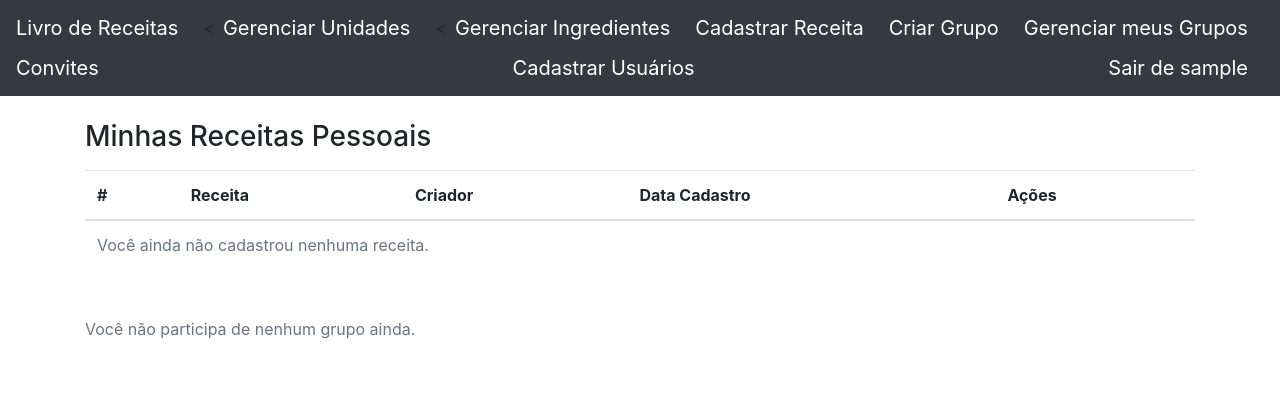
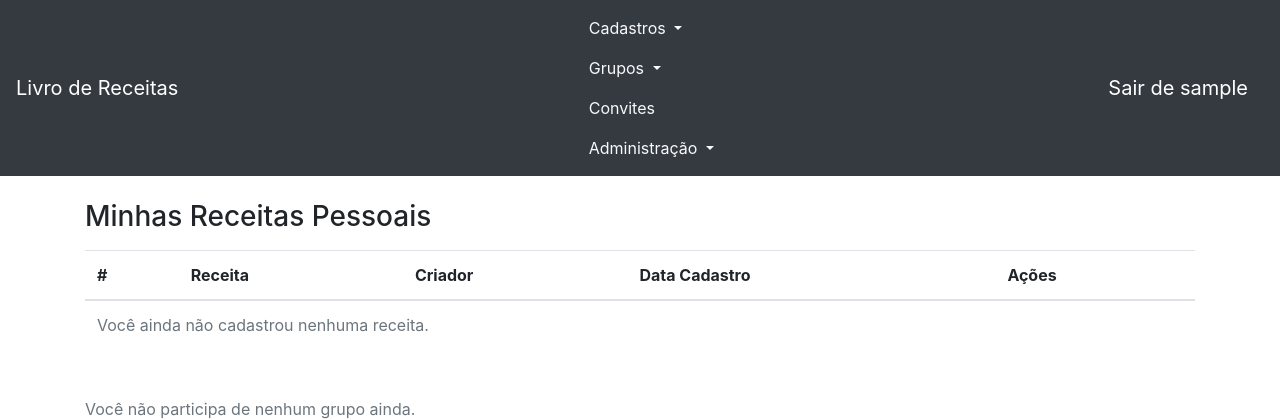
Before and after one commit to augustin1977/Livro_Receitas, a Django app: page /receita/home/ in a window 1280 px wide. Shown: the top 420 px of the page. Run offline with Django 4.2, Linux system fonts and the light colour scheme; the visitor is signed in with stand-in values (Sample User, id 1); data that the repository does not hold is empty.

Commit message:
ajustando menus e permissões de transações

```diff
--- a/receita/views.py
+++ b/receita/views.py
@@ -18,7 +18,7 @@ def cadastrar_receita(request):
         'unidades': unidades
     }
     return render(request, "cadastroReceita.html", context)
-
+@usuario_obrigatorio
 def gerenciar_unidades(request):
     if request.method == 'POST':
         nome = request.POST.get('nome_unidade')
@@ -29,7 +29,7 @@ def gerenciar_unidades(request):
     unidades = Unidade.objects.all().order_by(Lower('unidades'))
     return render(request, 'gerenciar_unidades.html', {'unidades': unidades})
 
-# View de Edição
+@usuario_obrigatorio
 def editar_unidade(request, pk):
     try :
         unidade = Unidade.objects.get(pk=pk)
@@ -50,7 +50,7 @@ def editar_unidade(request, pk):
         'unidade_editando': unidade
     })
 
-# View de Exclusão
+@usuario_obrigatorio
 def excluir_unidade(request, pk):
     try :
         unidade = Unidade.objects.get(pk=pk)
@@ -282,7 +282,7 @@ def editar_receita(request):
         'unidades': unidades,
     }
     return render(request, "editar_receita.html", context)
-
+@usuario_obrigatorio
 def gerenciar_ingredientes(request):
     if request.method == 'POST':
         nome = request.POST.get('nome_ingrediente')
@@ -293,7 +293,7 @@ def gerenciar_ingredientes(request):
     ingredientes = Material.objects.all().order_by(Lower('nome'))
     return render(request, 'gerenciar_ingredientes.html', {'ingredientes': ingredientes})
 
-# View de Edição
+@usuario_obrigatorio
 def editar_ingrediente(request, pk):
     try :
         ingrediente = Material.objects.get(pk=pk)
@@ -314,7 +314,7 @@ def editar_ingrediente(request, pk):
         'ingrediente_editando': ingrediente
     })
 
-# View de Exclusão
+@usuario_obrigatorio
 def excluir_ingrediente(request, pk):
     try :
         ingrediente = Material.objects.get(pk=pk)
--- a/templates/menu_basico.html
+++ b/templates/menu_basico.html
@@ -1,19 +1,47 @@
+<ul class="navbar-nav me-auto mb-2 mb-lg-0">
 
-<<a class="navbar-brand" href="{% url 'gerenciar_unidades' %}">Gerenciar Unidades</a>
-<<a class="navbar-brand" href="{% url 'gerenciar_ingredientes' %}">Gerenciar Ingredientes</a>
-<a class="navbar-brand" href="{% url 'cadastrar_receita' %}">Cadastrar Receita</a>
-<a class="navbar-brand" href="{% url 'cadastrar_grupo' %}">Criar Grupo</a>
-<a class="navbar-brand" href="{% url 'meus_grupos_administrados' %}">Gerenciar meus Grupos</a>
-<a class="navbar-brand" href="{% url 'meus_convites' %}">
+  <li class="nav-item dropdown">
+    <a class="nav-link text-light dropdown-toggle" href="#" id="navbarDropdownCadastros" role="button" data-bs-toggle="dropdown" aria-expanded="false">
+      Cadastros
+    </a>
+    <div class="dropdown-menu dropdown-menu-dark bg-dark" aria-labelledby="navbarDropdownCadastros">
+      <a class="dropdown-item text-light" href="{% url 'cadastrar_receita' %}">Cadastrar Receita</a>
+      <hr class="dropdown-divider border-secondary">
+      <a class="dropdown-item text-light" href="{% url 'gerenciar_ingredientes' %}">Gerenciar Ingredientes</a>
+      <a class="dropdown-item text-light" href="{% url 'gerenciar_unidades' %}">Gerenciar Unidades</a>
+    </div>
+  </li>
+
+  <li class="nav-item dropdown">
+    <a class="nav-link text-light dropdown-toggle" href="#" id="navbarDropdownGrupos" role="button" data-bs-toggle="dropdown" aria-expanded="false">
+      Grupos
+    </a>
+    <div class="dropdown-menu dropdown-menu-dark bg-dark" aria-labelledby="navbarDropdownGrupos">
+      <a class="dropdown-item text-light" href="{% url 'cadastrar_grupo' %}">Criar Grupo</a>
+      <a class="dropdown-item text-light" href="{% url 'meus_grupos_administrados' %}">Gerenciar meus Grupos</a>
+    </div>
+  </li>
+
+  <li class="nav-item">
+    <a class="nav-link text-light position-relative" href="{% url 'meus_convites' %}">
       Convites
       {% if total_convites > 0 %}
-        <span class="badge bg-warning text-dark font-monospace" style="font-size: 0.75rem;">
+        <span class="badge bg-warning text-dark font-monospace align-middle ms-1" style="font-size: 0.75rem;">
           {{ total_convites }}
         </span>
       {% endif %}
     </a>
+  </li>
+
   {% if request.user.is_staff %}
-   <a class="navbar-brand" href="{% url 'cadastrar' %}">Cadastrar Usuários</a>
-{% comment %} {% else %}
-    <a class="navbar-brand text-muted " href="#" tabindex="-1" aria-disabled="true">Cadastrar Usuários</a>  {% endcomment %}
+  <li class="nav-item dropdown">
+    <a class="nav-link text-light dropdown-toggle" href="#" id="navbarDropdownUsuarios" role="button" data-bs-toggle="dropdown" aria-expanded="false">
+      Administração
+    </a>
+    <div class="dropdown-menu dropdown-menu-dark bg-dark" aria-labelledby="navbarDropdownUsuarios">
+      <a class="dropdown-item text-light" href="{% url 'cadastrar' %}">Cadastrar Usuários</a>
+    </div>
+  </li>
   {% endif %}
+
+</ul>
```
Lines whose indentation alone changed are shown as unchanged.
